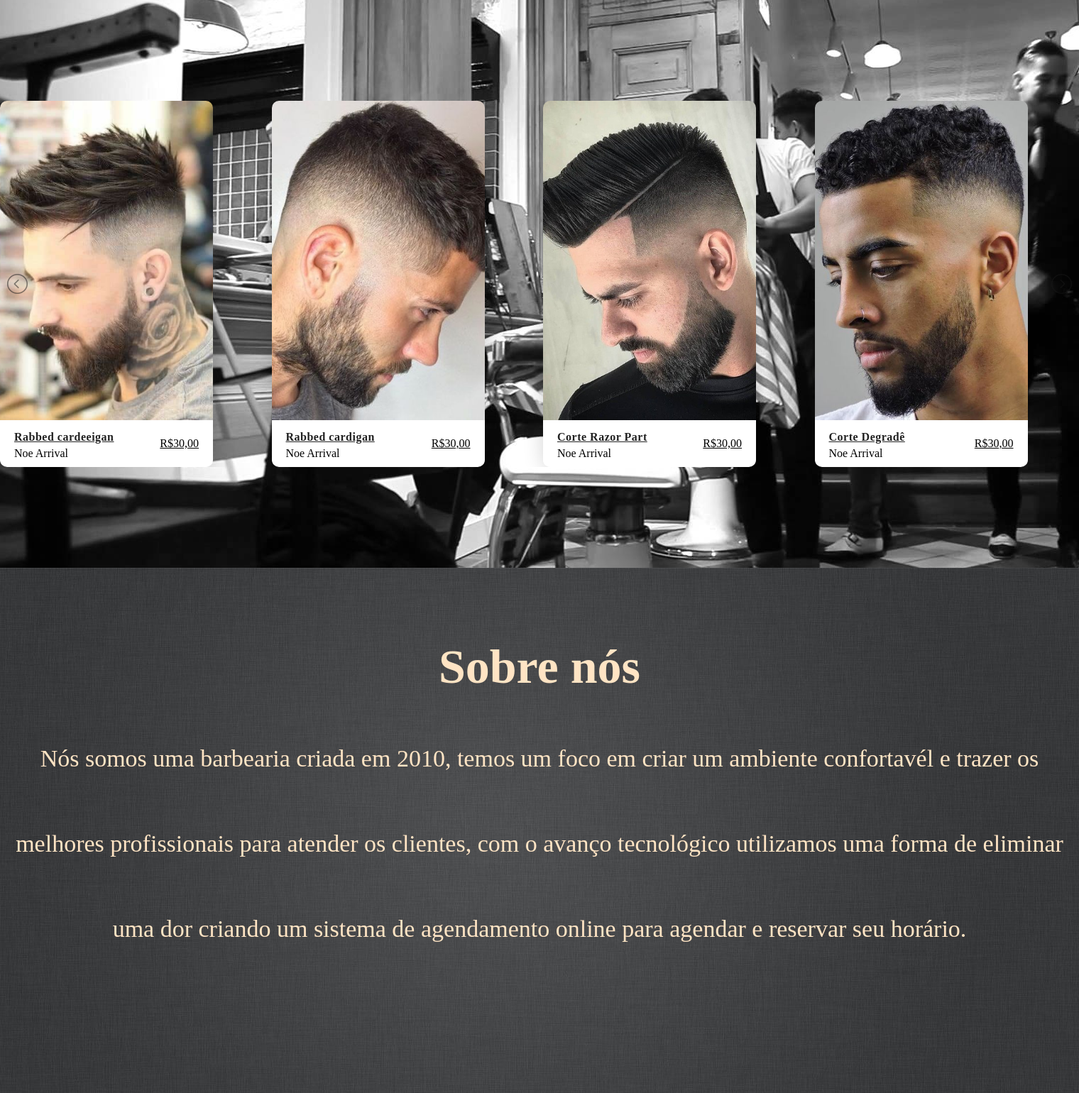
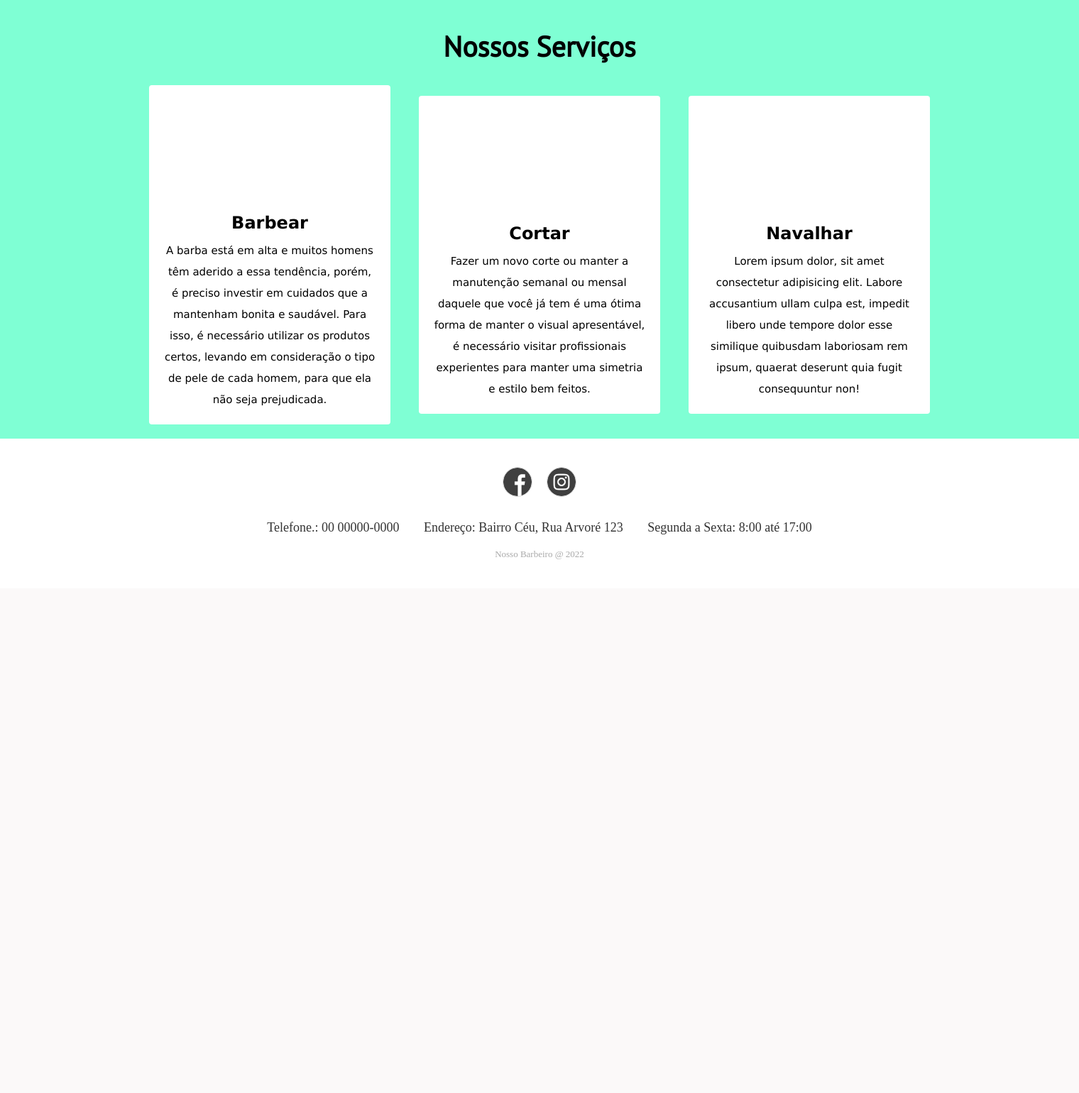
Before and after one commit to caiobarbosa881/nosso-barbeiro, a PHP site: page / in a window 1520 px wide. Shown: the part 100-1640 px from the top of the page at 71% size. After the commit the page ends 888 px from the top, so only its background shows below. Run offline with PHP 8.4, Linux system fonts and the light colour scheme.

Commit message:
Reworking the page for responsive design

```diff
--- a/css/lightslider.css
+++ b/css/lightslider.css
@@ -76,8 +76,6 @@
     margin: 10px 0 0;
     padding: 0;
     text-align: center;
-	display: none;
-
 }
 .lSSlideOuter .lSPager.lSpg > li {
     cursor: pointer;
--- a/css/style.css
+++ b/css/style.css
@@ -200,7 +200,7 @@ footer .social a:hover{
     border-radius: 50%;
     margin: 0 8px;
     opacity: 0.9;
- }
+}
 footer ul{
     margin-top: 0;
     padding: 0;
@@ -273,85 +273,8 @@ footer .copyright{
     background-image: url('../img/icons/instagram-icon.png');
     background-size: cover;
 }
-.box_inicio{
-    width: 300px;
-    box-shadow: 2px 2px 30px rgba(0,0,0,0.2);
-    border-radius: 10px;
-    overflow: hidden;
-}
-.slider-img{
-    height: 450px;
-    position: relative;
-}
-.slider-img img{
-    width: 100%;
-    height: 100%;
-    object-fit: cover;
-    box-sizing: border-box;
-}
-.detail-box{
-    width: 100%;
-    display: flex;
-    justify-content: space-between;
-    align-items: center;
-    padding: 10px 20px;
-    box-sizing: border-box;
-    background-color: #FFFFFF;
-}
-.type {
-    display: flex;
-    flex-direction: column;
-}
-.type a{
-    color: #222222;
-    margin: 5px 0px;
-    font-weight: 700;
-    letter-spacing: 0.5px;
-    padding-right: 8px;
-}
-.text span{
-    color:rgba(26,26,26,0.5);
-    font-weight: 600;
-    font-size: 1.1rem;
-    letter-spacing: 0.5px;
-}
-.overlay{
-    position: absolute;
-    left: 50%;
-    top: 50%;
-    transform: translate(-50%, -50%);
-    width: 100%;
-    height: 100%;
-    background-color: rgba(67, 68, 71, 0.6);
-    display: flex;
-    justify-content: center;
-    align-items: center;
-}
-.buy-btn{
-    display: flex;
-    width: 160px;
-    height: 40px;
-    justify-content: center;
-    align-items: center;
-    background-color: #FFFFFF;
-    font-weight: 700;
-    letter-spacing: 1px;
-    border-radius: 20px;
-    box-shadow: 2px 2px 30px rba(0,0,0,0 0.2);
-    color: #252525;
-}
-.buy-btn:hover{
-        color:#FFFFFF;
-        background-color:  #f8c947;
-        transition: all ease 0.3s;
-}
-.overlay{
-    visibility: hidden;
-}
-.slider-img:hover .overlay{
-    visibility: visible;
-    animation: fade 0.5s;
-}
+
+
 @keyframes fade {
     0%{
         opacity: 0;
@@ -383,13 +306,79 @@ footer .copyright{
     margin-bottom: 10px;
 }
 .nossos_servicos{
-    height: 200px;
-    background-color: blanchedalmond;
+    height: 100px;
     text-align: center;
     justify-content: center;
+    background-color: aquamarine;
 }
 .nossos_servicos h2{
    margin-top: 40px;
    font-size: 40px;
    font-family: 'ptsans';
 }
+.box-area{
+    display: flex;
+    flex-wrap: wrap;
+    justify-content: center;
+    align-items: center;
+    background-color: aquamarine;
+}
+.single-box{
+    position: relative;
+    display: flex;
+    flex-direction: column;
+    justify-content: center;
+    width: 300px;
+    height: auto;
+    border-radius: 4px;
+    background-color: #fff;
+    text-align: center;
+    margin: 20px;
+    padding: 20px;
+    transition: .3s;
+}
+.img-area{
+    display: flex;
+    justify-content: center;
+    align-items: center;
+    width: 80px;
+    height: 80px;
+    border-radius: 6px solid #ddd;
+    border-radius: 50%;
+    margin-bottom: 10px;
+    padding: 20px;
+    -webkit-background-size: cover;
+    background-size: cover;
+    background-position: center center;
+}
+.single-box:nth-child(1) .img-area{
+    background-image: url()
+}
+.single-box:nth-child(2) .img-area{
+    background-image: url()
+}
+.single-box:nth-child(3) .img-area{
+    background-image: url()
+}
+.header-text{
+    font-size: 24px;
+    font-weight: 500;
+    line-height: 48px;
+}
+.img-text{
+    font-family:Verdana, Geneva, Tahoma, sans-serif;
+    padding-top: 20px;
+}
+.img-text p{
+    font-size: 15px;
+    font-weight: 400;
+    line-height: 30px;
+}
+.single-box:hover{
+    background-color: #696969;
+    color: #fff;
+}
+.box-title{
+    position: relative;
+
+}
--- a/index.html
+++ b/index.html
@@ -53,151 +53,46 @@
     </header>
     <script src="script/mobile-navbar.js"></script>
 
-    <section class="slider">
-        <ul id="autoWidth" class="cs-hidden">
-            <li class="item-a">
 
-                <div class="box_inicio">
-                    <div class="slider-img">
-                        <img src="img/corte1.jpg" alt="1">
-                        <div class="overlay">
-                            <a href="#" class="buy-btn">Agendar agora</a>
-                        </div>
-                    </div>
 
-                    <div class="detail-box">
 
-                        <div class="type">
-                            <a href="#">Rabbed cardeeigan</a>
-                            <span>Noe Arrival</span>
-                        </div>
-                        <a href="#" class="price">R$30,00</a>
-                    </div>
-                </div>
 
-            </li>
-            <li class="item-b">
 
-                <div class="box_inicio">
-                    <div class="slider-img">
-                        <img src="img/corte2.jpg" alt="2">
-                        <div class="overlay">
-                            <a href="#" class="buy-btn">Agendar agora</a>
-                        </div>
-                    </div>
 
-                    <div class="detail-box">
 
-                        <div class="type">
-                            <a href="#">Rabbed cardigan</a>
-                            <span>Noe Arrival</span>
-                        </div>
-                        <a href="#" class="price">R$30,00</a>
+    </div>
 
-                    </div>
-                </div>
-
-            </li>
-            <li class="item-c">
-
-                <div class="box_inicio">
-                    <div class="slider-img">
-                        <img src="img/corte3.jpg" alt="3">
-                        <div class="overlay">
-                            <a href="#" class="buy-btn">Agendar agora</a>
-                        </div>
-                    </div>
-
-                    <div class="detail-box">
-
-                        <div class="type">
-                            <a href="#">Corte Razor Part</a>
-                            <span>Noe Arrival</span>
-                        </div>
-                        <a href="#" class="price">R$30,00</a>
-
-                    </div>
-                </div>
-
-            </li>
-            <li class="item-d">
-
-                <div class="box_inicio">
-                    <div class="slider-img">
-                        <img src="img/corte4.jpg" alt="4">
-                        <div class="overlay">
-                            <a href="#" class="buy-btn">Agendar agora</a>
-                        </div>
-                    </div>
-
-                    <div class="detail-box">
-
-                        <div class="type">
-                            <a href="#">Corte Degradê</a>
-                            <span>Noe Arrival</span>
-                        </div>
-                        <a href="#" class="price">R$30,00</a>
-
-                    </div>
-                </div>
-
-            </li>
-
-            <li class="item-e">
-
-                <div class="box_inicio">
-                    <div class="slider-img">
-                        <img src="img/corte1.jpg" alt="5">
-                        <div class="overlay">
-                            <a href="#" class="buy-btn">Agendar agora</a>
-                        </div>
-                    </div>
-
-                    <div class="detail-box">
-
-                        <div class="type">
-                            <a href="#">Rabbed cardigan</a>
-                            <span>Noe Arrival</span>
-                        </div>
-                        <a href="#" class="price">R$30,00</a>
-
-                    </div>
-                </div>
-
-            </li>
-
-        </ul>
-    </section>
-
-    <div class="sobre_container">
-        <h2 class="sobre_titulo">Sobre nós</h2>
-        <p class="sobre_p">Nós somos uma barbearia criada em 2010, temos um foco em criar um ambiente confortavél e
-            trazer os melhores profissionais para atender os clientes, com o avanço tecnológico utilizamos uma forma de
-            eliminar uma dor criando um sistema de agendamento online para agendar e reservar seu horário.</p>
-    </div>
-    </div>
 
     <div class="nossos_servicos">
         <h2>Nossos Serviços</h2>
     </div>
-    <div class="servicos_container">
-        <div class="box_servicos">
-            <img src="img/services_img1.png">
-            <h3>Barbear</h3>
+
+    <div class="box-area">
+        <div class="single-box">
+            <div class="img-area"></div>
+            <div class="img-text">
+               <span class="header-text"><strong>Barbear</strong></span>
+                <p>A barba está em alta e muitos homens têm aderido a essa tendência, porém, é preciso investir em cuidados que a mantenham bonita e saudável. Para isso, é necessário utilizar os produtos certos, levando em consideração o tipo de pele de cada homem, para que ela não seja prejudicada.</p>
+            </div>
         </div>
-        <div class="box_servicos">
-            <img src="img/service_img2.jpg">
-            <h3>Cortar na Maquina</h3>
+
+        <div class="single-box">
+            <div class="img-area"></div>
+            <div class="img-text">
+               <span class="header-text"><strong>Cortar</strong></span>
+                <p>Fazer um novo corte ou manter a manutenção semanal ou mensal daquele que você já tem é uma ótima forma de manter o visual apresentável, é necessário visitar profissionais experientes para manter uma simetria e estilo bem feitos.</p>
+            </div>
         </div>
-        <div class="box_servicos">
-            <img src="img/service_img3.png">
-            <h3>Cortar na tesoura</h3>
-        </div>
-        <div class="box_servicos">
-            <img src="img/service_img3.png">
-            <h3>Limpar</h3>
+
+        <div class="single-box">
+            <div class="img-area"></div>
+            <div class="img-text">
+               <span class="header-text"><strong>Navalhar</strong></span>
+                <p>Lorem ipsum dolor, sit amet consectetur adipisicing elit. Labore accusantium ullam culpa est, impedit libero unde tempore dolor esse similique quibusdam laboriosam rem ipsum, quaerat deserunt quia fugit consequuntur non!</p>
+            </div>
         </div>
     </div>
+
     <footer>
         <div class="social">
             <a class="facebook-icon" href="#"><i class=".fab.fa-instagram"></i></a>
@@ -220,5 +115,9 @@
         </p>
     </footer>
 
+
+    <script type="text/javascript" src="script/Jquery.js"></script>
+    <script type="text/javascript" src="script/lightslider.js"></script>
+    <script type="text/javascript" src="script/script.js"></script>
 </body>
 </html>
--- a/script/script.js
+++ b/script/script.js
@@ -1,26 +1,25 @@
 $(function() {
     $('#autoWidth').lightSlider({
-      item:4,
-      slideMove:2,
-      easing: 'cubic-bezier(0.25, 0, 0.25, 1)',
-      speed:600,
-      responsive : [
-          {
-              breakpoint:800,
-              settings: {
-                  item:3,
-                  slideMove:1,
-                  slideMargin:6,
-                }
-          },
-          {
-              breakpoint:480,
-              settings: {
-                  item:2,
-                  slideMove:1
-                }
-          }
-      ]
+
+});
+$('#light-slider').lightSlider({
+  addClass: 'center-thumbs',
 });
 
   });
+
+  $( window ).on('resize load', function(){
+    if($(window).width() < 1000)
+    {
+      $(".slider-img").width( 400 );
+      $('#autoWidth').lightSlider({
+        adaptiveHeight:true,
+        item:1,
+        slideMargin:0,
+        loop:true
+      })
+    } else {
+      $(".slider-img").width( "unset");
+      $('#autoWidth').lightSlider( "unset" );
+    }
+  });
```
Also changed, not shown: img/service_img2.jpg (deleted), img/service_img3.png (deleted), img/services_img1.png (deleted).
